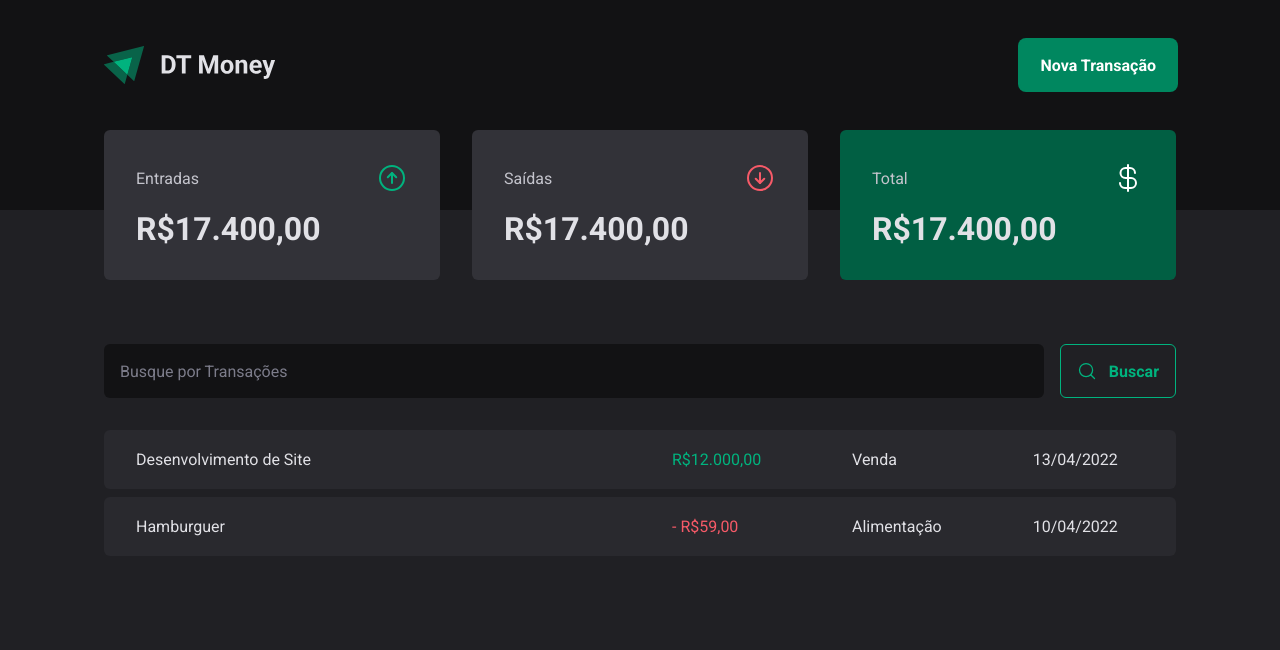
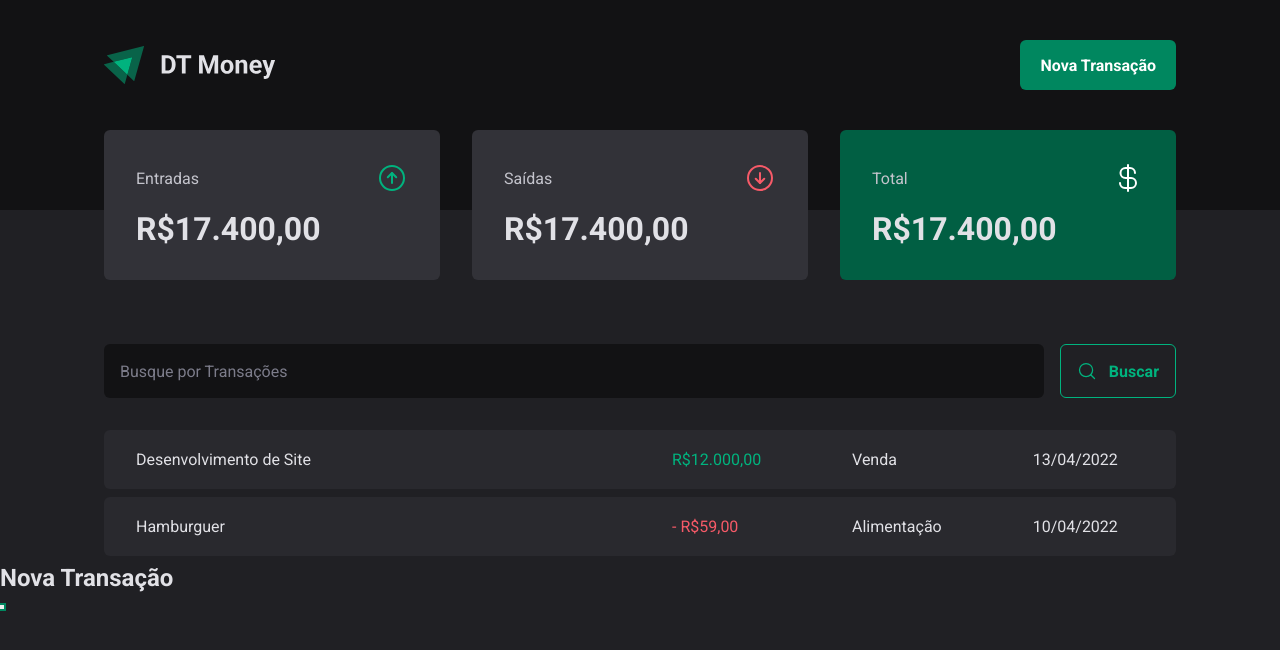
Before and after one commit to GuiTeFreire/03-dt-money, a React (Vite) app: page / in a window 1280 px wide. Both pictures are taken after a click on the button "Nova Transação". Shown: the top 650 px of the page. Built offline with nearby package versions, Linux system fonts and the light colour scheme.

Commit message:
Criando um modal acessível

```diff
--- a/src/components/Header/index.tsx
+++ b/src/components/Header/index.tsx
@@ -1,12 +1,28 @@
 import { HeaderContainer, HeaderContent, NewTransactionButton } from './styles'
 import logo from '../../assets/logo.svg'
+import * as Dialog from '@radix-ui/react-dialog'
 
 export function Header() {
   return (
     <HeaderContainer>
       <HeaderContent>
         <img src={logo} alt="" />
-        <NewTransactionButton>Nova Transação</NewTransactionButton>
+
+        <Dialog.Root>
+          <Dialog.Trigger asChild>
+            <NewTransactionButton>Nova Transação</NewTransactionButton>
+          </Dialog.Trigger>
+
+          <Dialog.Portal>
+            <Dialog.Overlay />
+
+            <Dialog.Content>
+              <Dialog.Title>Nova Transação</Dialog.Title>
+
+              <Dialog.Close />
+            </Dialog.Content>
+          </Dialog.Portal>
+        </Dialog.Root>
       </HeaderContent>
     </HeaderContainer>
   )
```
